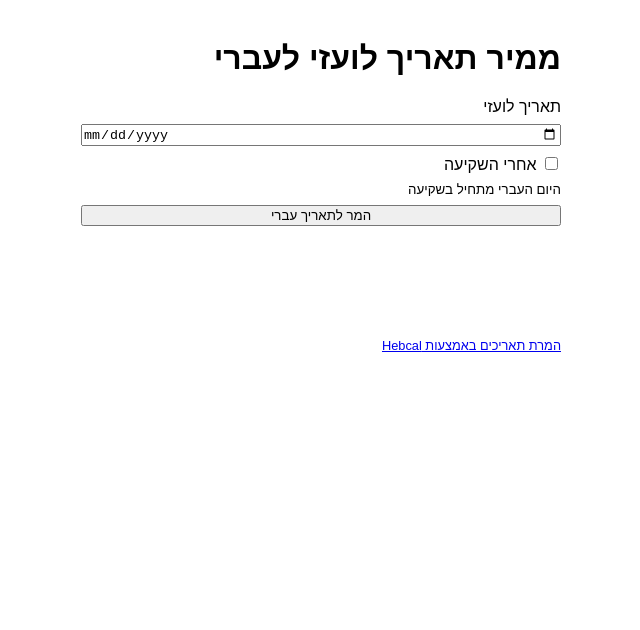
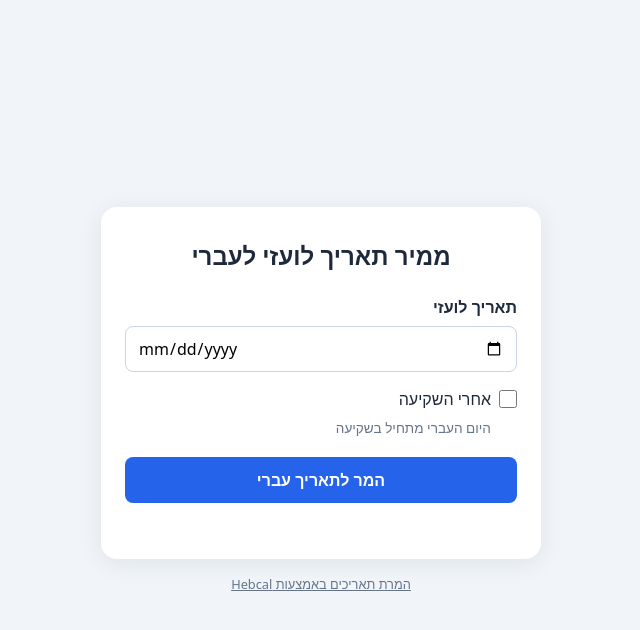
Before and after one commit to OrAtia7/hebrew-date-converter, a website: page index.html in a window 1280 px wide. Shown: the whole page, without its empty margins (319-959 px from the left). Drawn offline with Linux system fonts and the light colour scheme.

Commit message:
Add README and styling
Co-Authored-By: Claude Opus 5.5 <noreply@anthropic.com>

```diff
--- a/app.js
+++ b/app.js
@@ -38,6 +38,12 @@ function errorMessage(error) {
   return 'לא הצלחנו להמיר את התאריך. בדוק את החיבור ונסה שוב.';
 }
 
+// Shows text in the result box. `kind` is a CSS class: '' (success), 'loading' or 'error'.
+function showResult(text, kind) {
+  result.textContent = text;
+  result.className = kind;
+}
+
 // Locks the form while a request is running, which also blocks double submits.
 function setFormDisabled(disabled) {
   dateInput.disabled = disabled;
@@ -48,15 +54,15 @@ function setFormDisabled(disabled) {
 form.addEventListener('submit', async (event) => {
   event.preventDefault(); // stop the browser from reloading the page
 
-  result.textContent = 'ממיר תאריך…';
+  showResult('ממיר תאריך…', 'loading');
   setFormDisabled(true);
 
   try {
     const conversion = await getHebrewDate(dateInput.value, sunsetCheckbox.checked);
-    result.textContent = describeConversion(conversion);
+    showResult(describeConversion(conversion), '');
   } catch (error) {
     console.error(error);
-    result.textContent = errorMessage(error);
+    showResult(errorMessage(error), 'error');
   } finally {
     setFormDisabled(false); // runs after success and after failure
     dateInput.focus(); // disabling the form dropped focus; give it back for keyboard users
@@ -65,7 +71,7 @@ form.addEventListener('submit', async (event) => {
 
 // A shown result belongs to the old inputs, so clear it as soon as they change.
 function clearResult() {
-  result.textContent = '';
+  showResult('', '');
 }
 dateInput.addEventListener('input', clearResult);
 sunsetCheckbox.addEventListener('change', clearResult);
--- a/index.html
+++ b/index.html
@@ -5,27 +5,97 @@
   <meta name="viewport" content="width=device-width, initial-scale=1">
   <title>ממיר תאריך לועזי לעברי</title>
   <style>
-    body { font-family: Arial, sans-serif; max-width: 480px; margin: 40px auto; padding: 0 16px; }
+    :root {
+      --accent: #2563eb;
+      --accent-hover: #1d4ed8;
+      --text: #1e293b;
+      --muted: #64748b;
+      --border: #cbd5e1;
+    }
+    * { box-sizing: border-box; }
+    body {
+      margin: 0;
+      padding: 16px;
+      min-height: 100vh;
+      display: flex;
+      flex-direction: column;
+      align-items: center;
+      justify-content: center;
+      font-family: system-ui, "Segoe UI", Arial, sans-serif;
+      color: var(--text);
+      background: #f1f5f9;
+    }
+    main {
+      width: 100%;
+      max-width: 440px;
+      padding: 32px 24px;
+      background: #fff;
+      border-radius: 16px;
+      box-shadow: 0 4px 24px rgba(15, 23, 42, 0.08);
+    }
+    h1 { margin: 0 0 24px; font-size: 1.5rem; text-align: center; }
     form { display: flex; flex-direction: column; gap: 8px; }
-    #result { margin-top: 24px; font-size: 1.5rem; min-height: 2em; }
-    footer { margin-top: 40px; font-size: 0.8rem; }
+    label { font-weight: 600; }
+    input[type="date"] {
+      font: inherit;
+      padding: 10px 12px;
+      border: 1px solid var(--border);
+      border-radius: 8px;
+    }
+    .checkbox { display: flex; align-items: center; gap: 8px; margin-top: 8px; font-weight: normal; }
+    .checkbox input { width: 18px; height: 18px; margin: 0; accent-color: var(--accent); }
+    .hint { margin-bottom: 12px; padding-inline-start: 26px; font-size: 0.85rem; color: var(--muted); }
+    button {
+      font: inherit;
+      font-weight: 600;
+      padding: 12px;
+      border: none;
+      border-radius: 8px;
+      color: #fff;
+      background: var(--accent);
+      cursor: pointer;
+    }
+    button:hover { background: var(--accent-hover); }
+    button:focus-visible, input:focus-visible { outline: 3px solid #93c5fd; outline-offset: 2px; }
+    /* Locked while a request is running: grey and clearly inactive. */
+    button:disabled, input:disabled { color: #94a3b8; background: #e2e8f0; cursor: not-allowed; }
+    #result {
+      margin: 24px 0 0;
+      padding: 16px 12px;
+      border: 1px solid #bfdbfe;
+      border-radius: 12px;
+      font-size: 1.15rem;
+      font-weight: 600;
+      text-align: center;
+      text-wrap: balance; /* if it wraps, split into even lines */
+      color: #1e3a8a;
+      background: #eff6ff;
+    }
+    /* Collapse the box when empty, but keep it rendered so aria-live still works. */
+    #result:empty { padding: 0; border: none; }
+    #result.loading { font-size: 1rem; font-weight: normal; color: var(--muted); background: #f8fafc; border-color: var(--border); }
+    #result.error { font-size: 1rem; color: #b91c1c; background: #fef2f2; border-color: #fecaca; }
+    footer { margin-top: 16px; font-size: 0.8rem; }
+    footer a { color: var(--muted); }
   </style>
 </head>
 <body>
+  <main>
     <h1>ממיר תאריך לועזי לעברי</h1>
 
     <form id="converter-form">
       <label for="gregorian-date">תאריך לועזי</label>
       <input type="date" id="gregorian-date" required>
-    <label>
+      <label class="checkbox">
         <input type="checkbox" id="after-sunset" aria-describedby="sunset-hint">
         אחרי השקיעה
       </label>
-    <small id="sunset-hint">היום העברי מתחיל בשקיעה</small>
+      <small class="hint" id="sunset-hint">היום העברי מתחיל בשקיעה</small>
       <button type="submit" id="convert-button">המר לתאריך עברי</button>
     </form>
 
     <p id="result" aria-live="polite"></p>
+  </main>
 
   <footer>
     <a href="https://www.hebcal.com">המרת תאריכים באמצעות Hebcal</a>
```
Also changed, not shown: README.md (added). Lines whose indentation alone changed are shown as unchanged.
